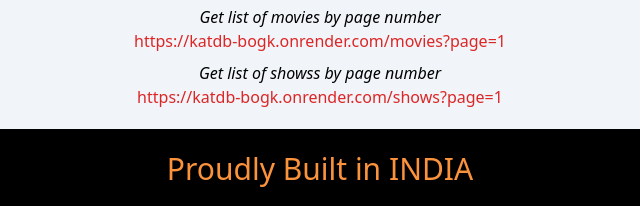
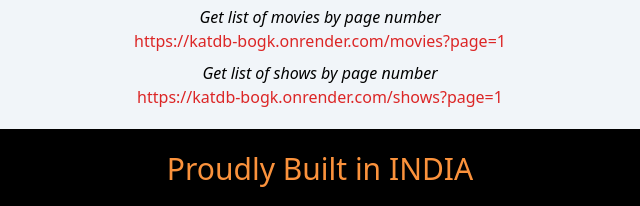
Before and after one commit to Sandeep5521/KatDB-Api, a website: page src/index.html in a window 1280 px wide. Shown: the part 747-953 px from the top of the page, 320-960 px from the left. Drawn offline with Linux system fonts and the light colour scheme.

Commit message:
modified:   src/index.html

```diff
--- a/src/index.html
+++ b/src/index.html
@@ -900,7 +900,7 @@
         <div class="text-center text-red-600">https://katdb-bogk.onrender.com/movies?page=1</div>
       </div>
       <div>
-        <div class="text-center italic">Get list of showss by page number</div>
+        <div class="text-center italic">Get list of shows by page number</div>
         <div class="text-center text-red-600">https://katdb-bogk.onrender.com/shows?page=1</div>
       </div>
     </div>
```
